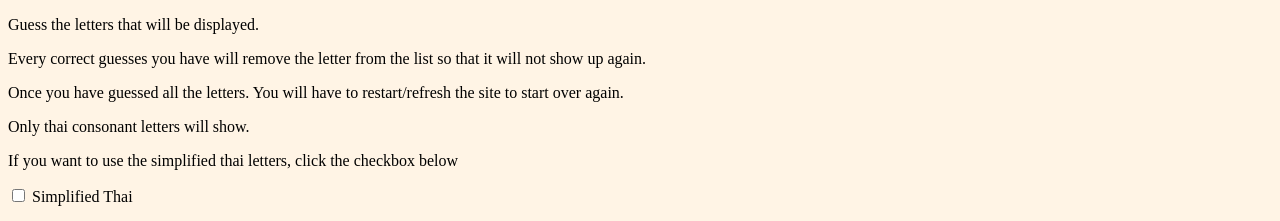
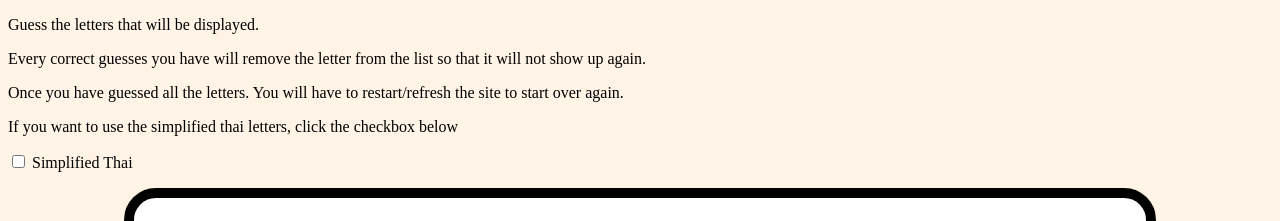
Before and after one commit to Krongpol-Kevin/Learning-Thai, a plain HTML site: page index.html in a window 1280 px wide. Shown: the top 221 px of the page. Drawn offline with Linux system fonts and the light colour scheme.

```diff
--- a/index.html
+++ b/index.html
@@ -52,7 +52,7 @@
     <p>Every correct guesses you have will remove the letter from the list so that it will not show up again.</p>
     <p>Once you have guessed all the letters. You will have to restart/refresh the site to start over again.</p>
     <p></p>
-    <p>Only thai consonant letters will show.</p>
+    <!-- <p>Only thai consonant letters will show.</p> -->
     <p>If you want to use the simplified thai letters, click the checkbox below</p>
     <input type="checkbox" id="simplified-thai" name="simplified-thai-checkbox">
     <label for="simplified-thai-checkbox">Simplified Thai</label>
```
